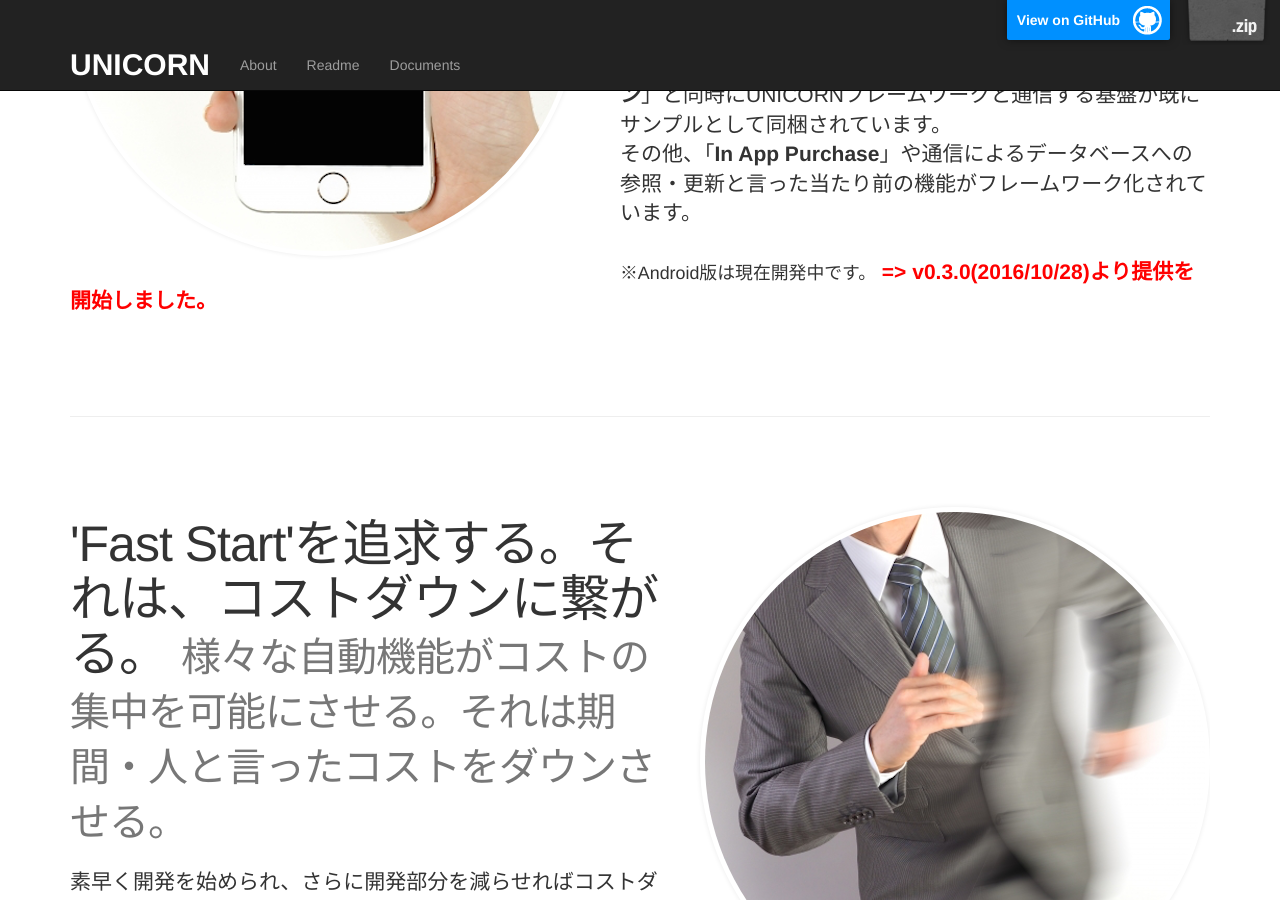
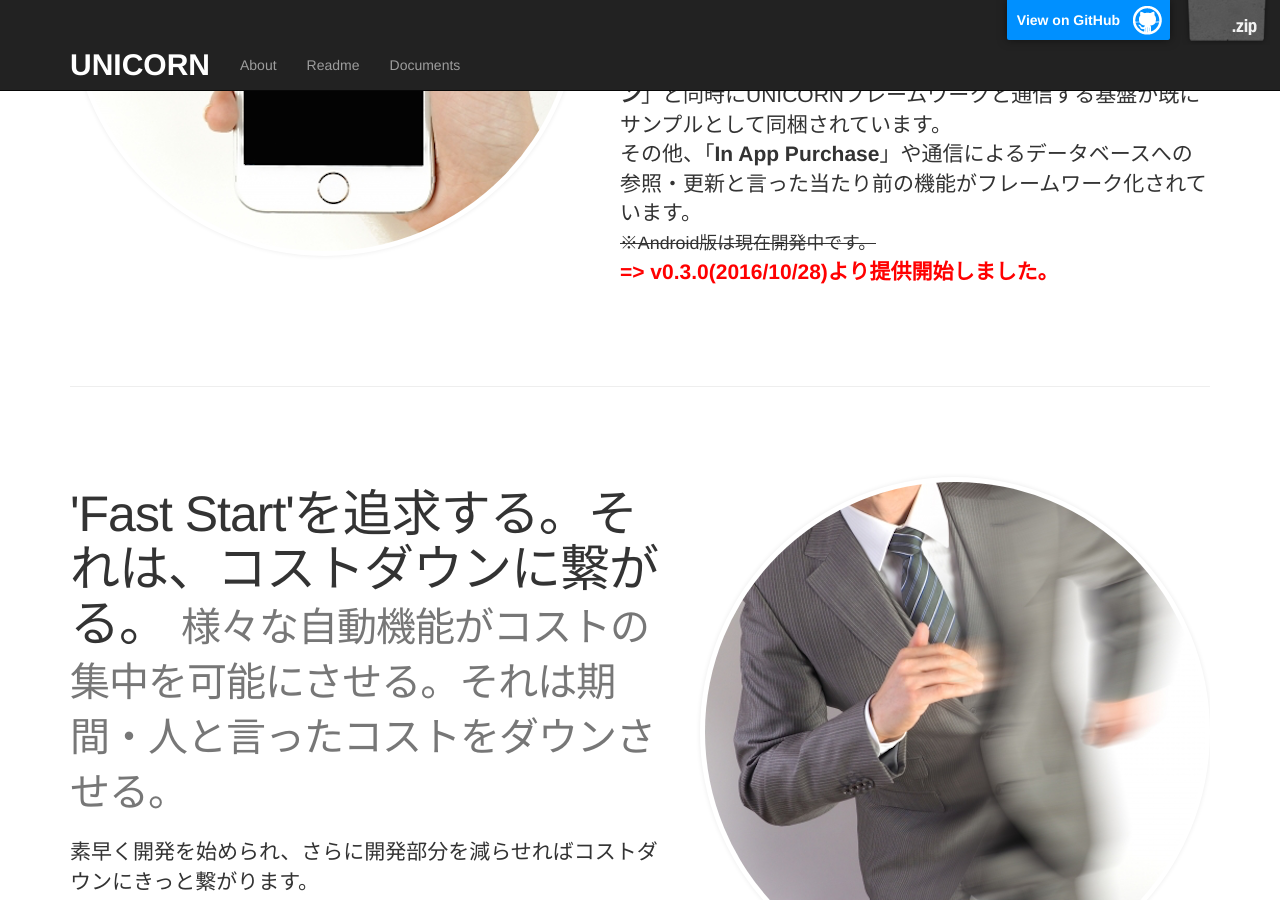
Before and after one commit to UNICORN-Project/unicorn-project.github.com, a Jekyll site: the page built from index.html, in a window 1280 px wide and 900 px high, scrolled down 1682 px. Built offline with Jekyll 4.4.1, drawn with Linux system fonts in a browser that asks for light colours; comment, search, counter and statistics services are not loaded.

Commit message:
見た目修正

```diff
--- a/index.html
+++ b/index.html
@@ -38,8 +38,7 @@ group: index
 					<br/>
 					その他、「<b>In App Purchase</b>」や通信によるデータベースへの参照・更新と言った当たり前の機能がフレームワーク化されています。
 					<br/>
-					<br/>
-					<small>※Android版は現在開発中です。</small><strong style="color:red;"> => v0.3.0(2016/10/28)より提供を開始しました。</strong>
+					<small style="text-decoration: line-through;">※Android版は現在開発中です。<br/></small><strong style="color:red;"> => v0.3.0(2016/10/28)より提供開始しました。</strong>
 				</p>
 			</div>
 			<hr class="featurette-divider">
```
